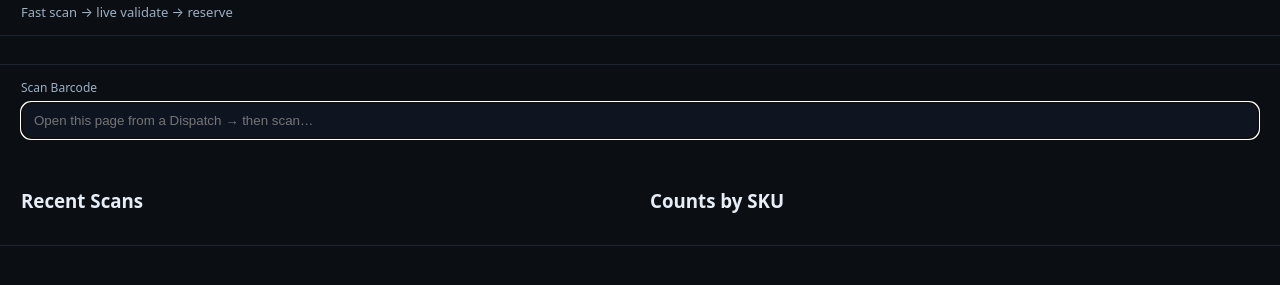
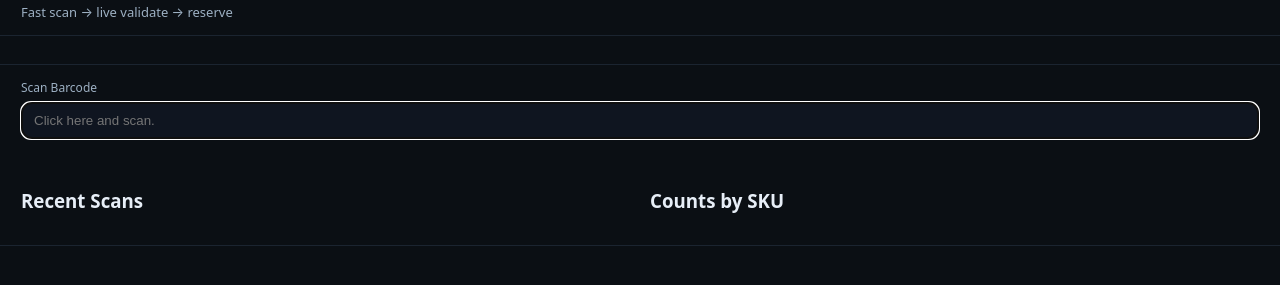
Before and after one commit to julsyjuls/dispatch-scanner, a plain HTML site: page frontend/index.html in a window 1280 px wide. Shown: the part 47-332 px from the top of the page. Drawn offline with Linux system fonts and the light colour scheme.

Commit message:
Update index.html

```diff
--- a/frontend/index.html
+++ b/frontend/index.html
@@ -18,7 +18,7 @@
 
   <section class="panel">
     <label>Scan Barcode</label>
-    <input id="scanInput" type="text" autofocus placeholder="Open this page from a Dispatch → then scan…" />
+    <input id="scanInput" type="text" autofocus placeholder="Click here and scan." />
     <div id="feedback" class="feedback"></div>
 
     <div class="columns">
```
